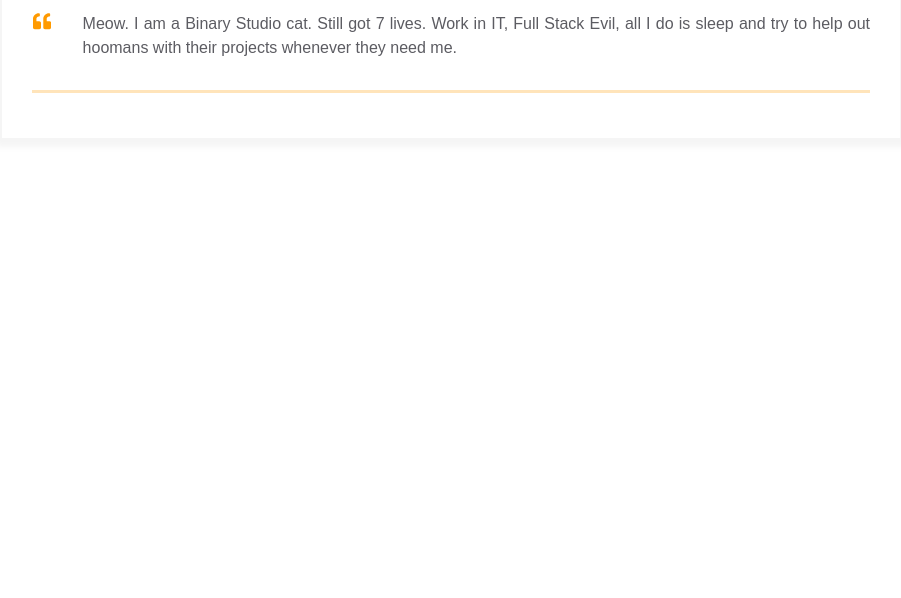
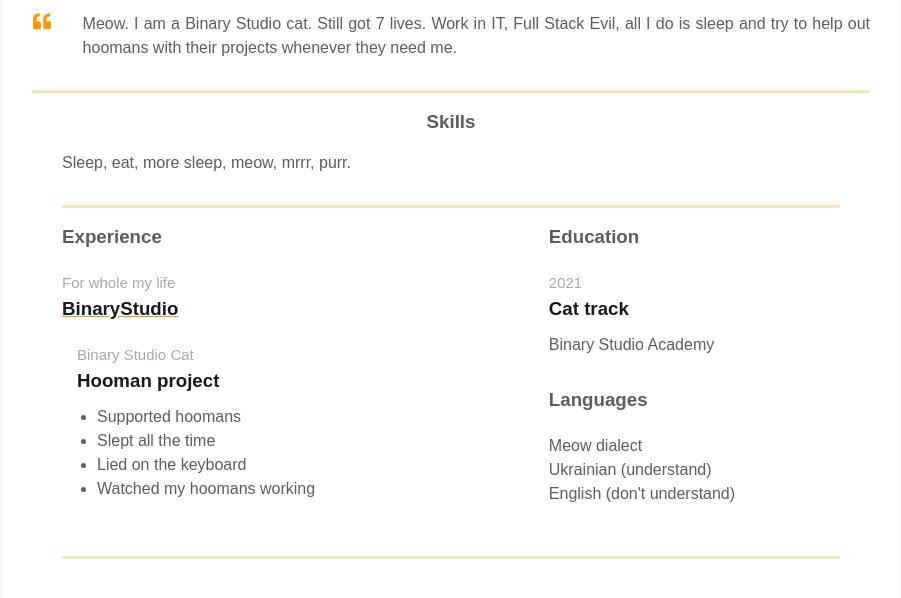
Before and after one commit to ADepT-Freelancer/homepage, a plain HTML site: page index.html in a window 1280 px wide. Shown: the part 338-936 px from the top of the page, without its empty margins (189-1090 px from the left). Before the commit the page ends 800 px from the top, so only its background shows below. Drawn offline with Linux system fonts and the light colour scheme.

Commit message:
added info about kitty Bulka

```diff
--- a/index.html
+++ b/index.html
@@ -146,7 +146,109 @@
                 with their projects whenever they need me.
               </p>
             </div>
+
+
+
+
+
           </div>
+
+          <!-- Skills block -->
+
+          <div class="container">
+            <div class="resume__block">
+              <div class="skills">
+                <h3 class="skills__header">Skills</h3>
+                <p class="skills__text">
+                  Sleep, eat, more sleep, meow, mrrr, purr.
+                </p>
+              </div>
+            </div>
+          </div>
+          <!-- Experience block template -->
+
+          <div class="container">
+            <div class="resume__block">
+              <div class="main-info fh">
+                <div class="experiences">
+
+
+                  <!-- Experiences -->
+
+                  <h3 class="experiences__header">Experience</h3>
+                  <div class="experiences__company">
+                    <div class="experiences__company-header">
+                      <span class="experiences__company-header-durability"
+                        >For whole my life</span
+                      >
+                      <h3 class="experiences__company-header-name">BinaryStudio</h3>
+                    </div>
+
+                    <div class="experiences__company-project">
+                      <span class="experiences__company-project-role"
+                        >Binary Studio Cat</span
+                      >
+                      <h3 class="experiences__company-project-name">Hooman project</h3>
+                      <ul class="experiences__company-project-responsibilities">
+                        <li>Supported hoomans</li>
+                        <li>Slept all the time</li>
+                        <li>Lied on the keyboard</li>
+                        <li>Watched my hoomans working</li>
+                      </ul>
+                    </div>
+                  </div>
+
+
+
+                </div>
+
+
+
+
+
+
+
+                <div class="additional-info fv">
+
+
+
+                  <!-- Additional info -->
+
+                  <div class="additional-info fv">
+                    <div class="additional-info__education">
+                      <h3 class="additional-info__education-header">Education</h3>
+                      <div class="additional-info__education-university">
+                        <span class="additional-info__education-university-durability"
+                          >2021</span
+                        >
+                        <h3 class="additional-info__education-university-speciality">
+                          Cat track
+                        </h3>
+                        <p class="additional-info__education-university-name">
+                          Binary Studio Academy
+                        </p>
+                      </div>
+                    </div>
+
+                    <div class="additional-info__languages">
+                      <h3 class="additional-info__languages-header">Languages</h3>
+                      <p class="additional-info__languages-item">Meow dialect</p>
+                      <p class="additional-info__languages-item">
+                        Ukrainian (understand)
+                      </p>
+                      <p class="additional-info__languages-item">
+                        English (don't understand)
+                      </p>
+                    </div>
+                  </div>
+
+
+                </div>
+              </div>
+            </div>
+          </div>
+
+
         </div>
 
         </div>
```
